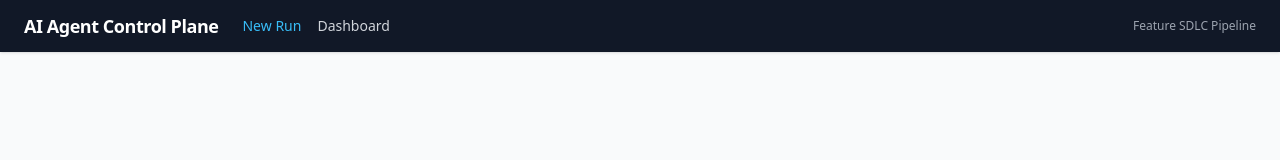
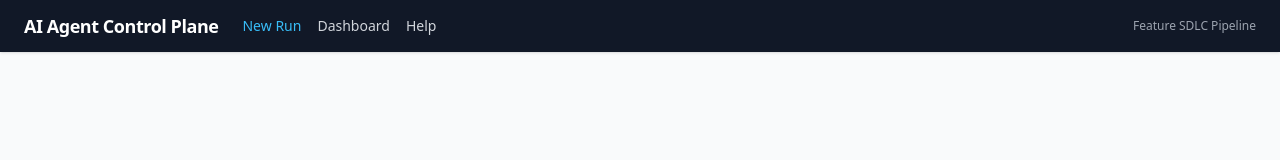
Before and after one commit to ipinto-ai-tools/multi-agents-ocp-builds, a React (Vite) app in the folder dashboard/frontend/: page / in a window 1280 px wide. Shown: the top 160 px of the page. Built offline with nearby package versions, Linux system fonts and the light colour scheme.

Commit message:
feat(ui): add Help link in header nav pointing to quick-start docs

```diff
--- a/dashboard/frontend/src/components/Layout.jsx
+++ b/dashboard/frontend/src/components/Layout.jsx
@@ -22,6 +22,14 @@ export default function Layout({ children }) {
             >
               Dashboard
             </Link>
+            <a
+              href="https://github.com/ipinto-ai-tools/multi-agents-ocp-builds/blob/feature/initial-setup/docs/user-guide/01-getting-started/quick-start.md"
+              target="_blank"
+              rel="noopener noreferrer"
+              className="hover:text-sky-400 transition-colors text-gray-300"
+            >
+              Help
+            </a>
           </nav>
         </div>
         <span className="text-xs text-gray-400">Feature SDLC Pipeline</span>
```
Also changed, not shown: 3 other files (tests, documents, lock files or other folders).
